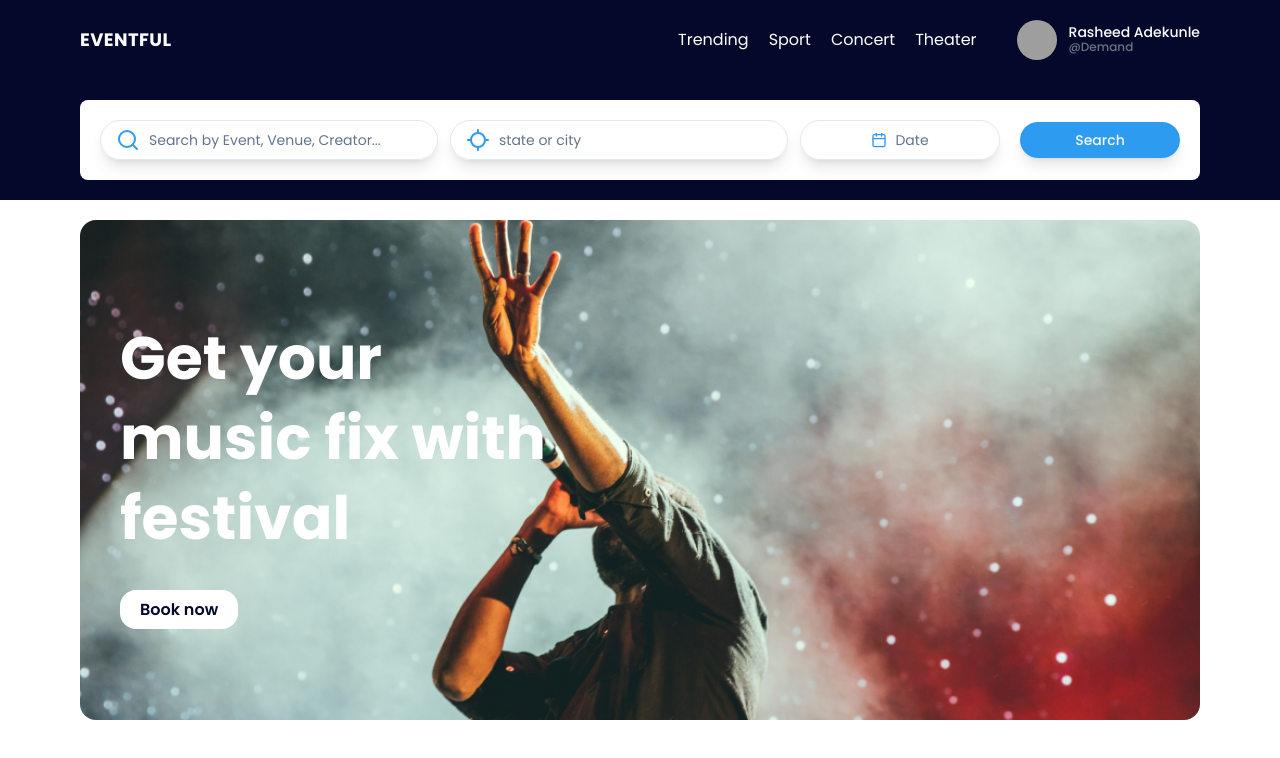
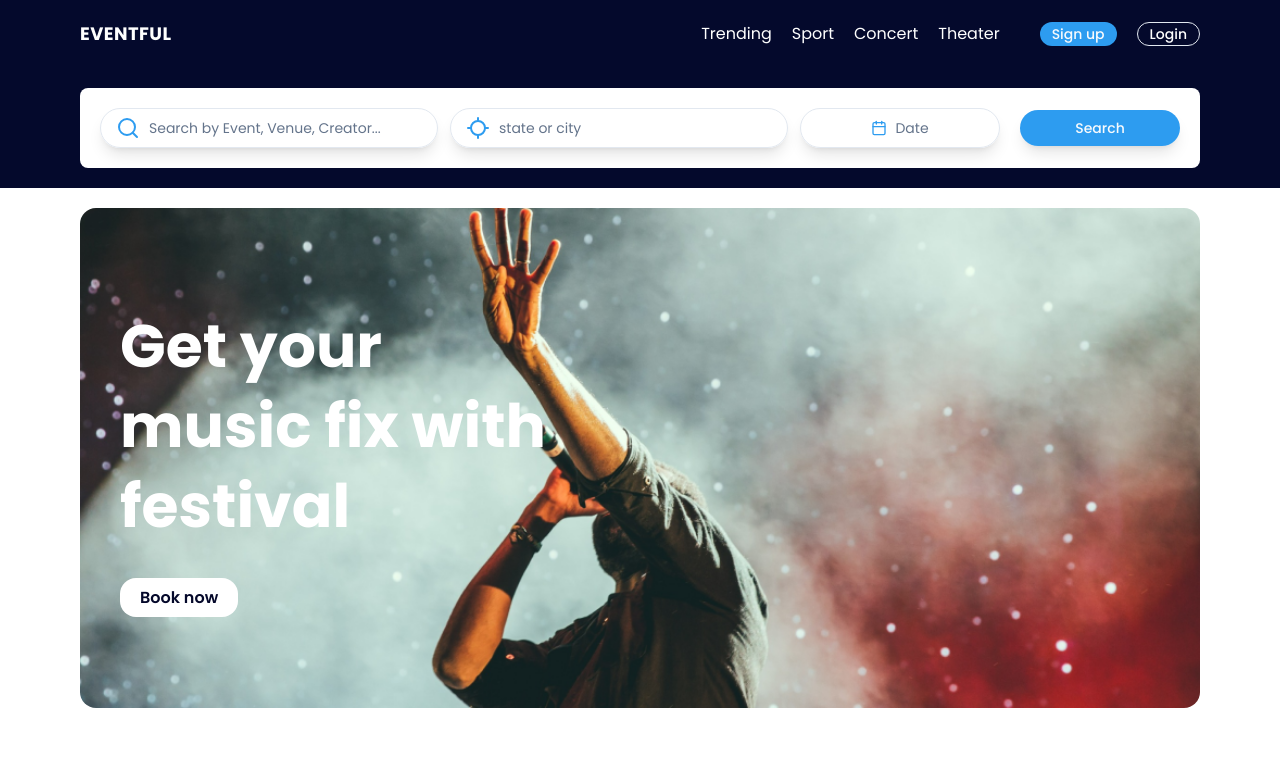
Before and after one commit to Demandtech/eventful-frontend, a Next.js app: page / in a window 1280 px wide. Shown: the top 758 px of the page. Built offline with nearby package versions, Linux system fonts and the light colour scheme; grey boxes are pictures that could not be loaded.

Commit message:
fix: input

```diff
--- a/src/components/layouts/mainlayout/navbar.tsx
+++ b/src/components/layouts/mainlayout/navbar.tsx
@@ -7,7 +7,7 @@ import Sidebar from "../sidebar";
 import { Avatar, AvatarFallback, AvatarImage } from "@/components/ui";
 
 function Navbar() {
-  const [user, setUser] = useState(false);
+  const [user, setUser] = useState(true);
   return (
     <nav className=" max-w-[1440px] mx-auto bg-[#04092c] text-white pb-5 px-3 md:px-5 lg:px-20">
       <div className="flex items-center sticky bg-[#04092c] top-0 z-20 py-5 justify-between">
--- a/src/components/ui/input.tsx
+++ b/src/components/ui/input.tsx
@@ -11,7 +11,7 @@ const Input = React.forwardRef<HTMLInputElement, InputProps>(
       <input
         type={type}
         className={cn(
-          "focus-visible:outline-btn-primary flex h-10 w-full rounded-md border border-input bg-background px-3 py-2 text-sm ring-offset-background file:border-0 file:bg-transparent file:text-sm file:font-medium placeholder:text-muted-foreground focus-visible:outline-none  disabled:cursor-not-allowed disabled:opacity-50",
+          "focus-visible:outline-btn-primary  text-black flex h-10 w-full rounded-md border border-input bg-background px-3 py-2 text-sm ring-offset-background file:border-0 file:bg-transparent file:text-sm file:font-medium placeholder:text-muted-foreground focus-visible:outline-none  disabled:cursor-not-allowed disabled:opacity-50",
           className
         )}
         ref={ref}
```
Also changed, not shown: src/components/svgs/google (1).svg (deleted).
